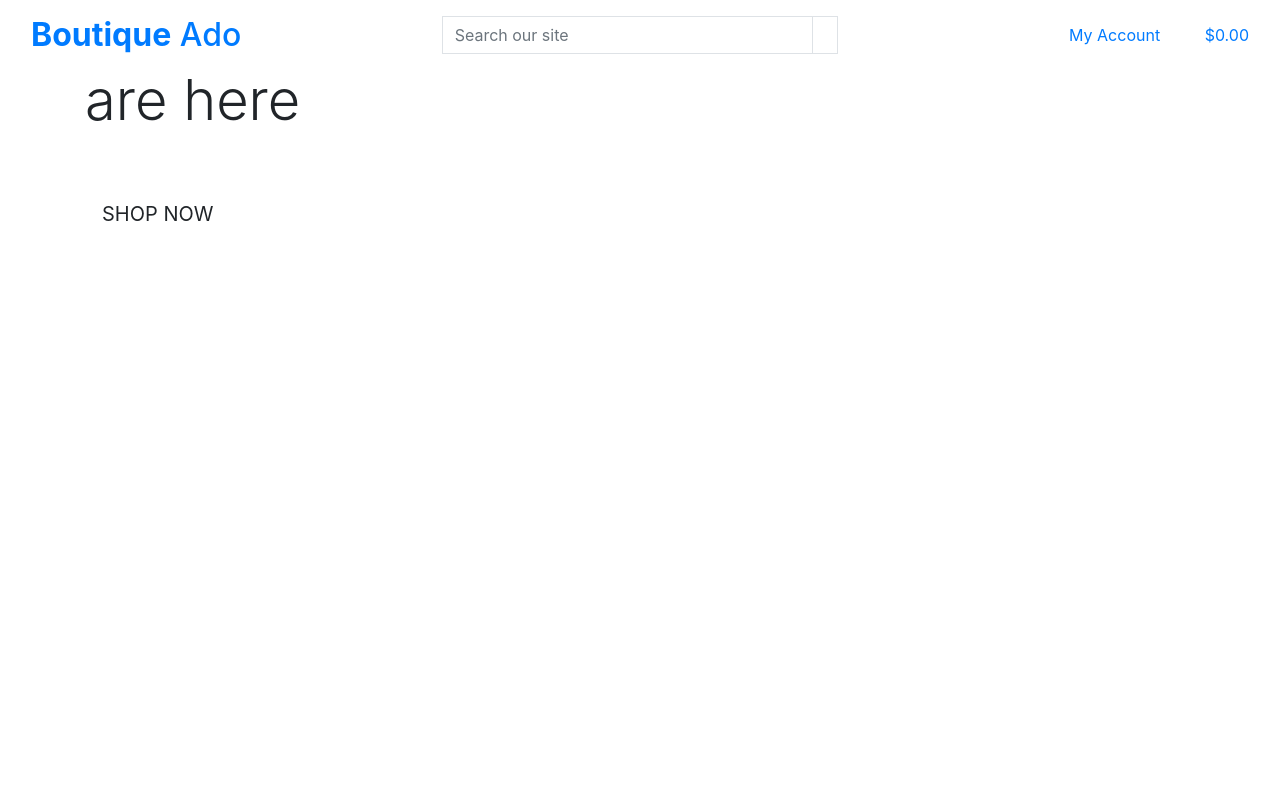
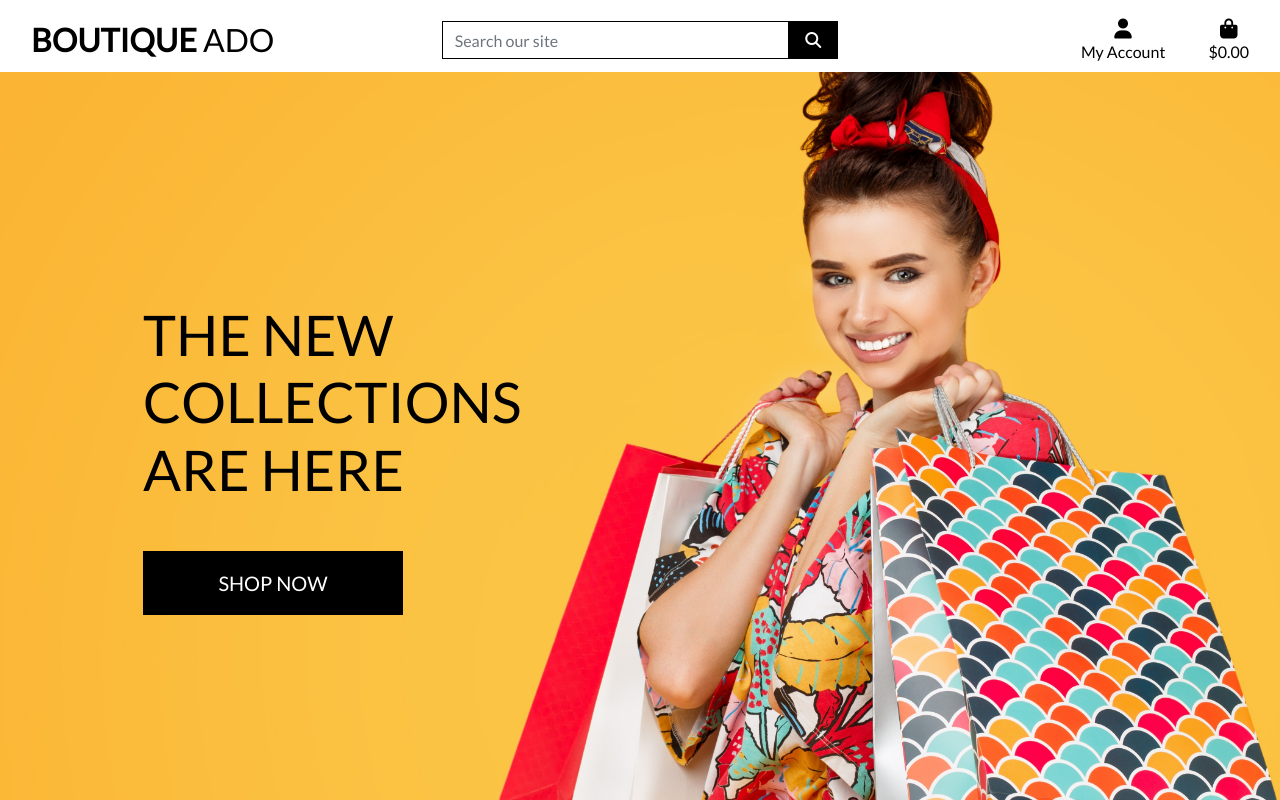
Before and after one commit to Omar6688/boutique_ado_v1-, a Django app: page / in a window 1280 px wide. Run offline with Django 3.2, Linux system fonts and the light colour scheme; some libraries are stand-ins or nearby versions.

Commit message:
Completed home page and css

```diff
--- a/boutique_ado/settings.py
+++ b/boutique_ado/settings.py
@@ -148,6 +148,10 @@ USE_TZ = True
 # https://docs.djangoproject.com/en/3.2/howto/static-files/
 
 STATIC_URL = '/static/'
+STATICFILES_DIRS = (os.path.join(BASE_DIR, 'static'),)
+
+MEDIA_URL = '/media/'
+MEDIA_ROOT = os.path.join(BASE_DIR, 'media')
 
 # Default primary key field type
 # https://docs.djangoproject.com/en/3.2/ref/settings/#default-auto-field
--- a/boutique_ado/urls.py
+++ b/boutique_ado/urls.py
@@ -1,4 +1,4 @@
-"""botique_ado URL Configuration
+"""boutique_ado URL Configuration
 
 The `urlpatterns` list routes URLs to views. For more information please see:
     https://docs.djangoproject.com/en/3.2/topics/http/urls/
@@ -15,9 +15,11 @@ Including another URLconf
 """
 from django.contrib import admin
 from django.urls import path, include
+from django.conf import settings
+from django.conf.urls.static import static
 
 urlpatterns = [
     path('admin/', admin.site.urls),
     path('accounts/', include('allauth.urls')),
     path('', include('home.urls')),
-]
+] + static(settings.MEDIA_URL, document_root=settings.MEDIA_ROOT)
--- /dev/null
+++ b/static/css/base.css
@@ -0,0 +1,81 @@
+html {
+    height: 100%;
+}
+
+body {
+    background: url('/media/homepage_background_cropped.jpg') no-repeat center center fixed;
+    background-size: cover;
+    height: calc(100vh - 164px);
+    color: #555;
+    font-family: 'Lato';
+}
+
+/* from Bulma */
+.icon {
+    align-items: center;
+    display: inline-flex;
+    justify-content: center;
+    height: 1.5rem;
+    width: 1.5rem;
+}
+
+.logo-font {
+    text-transform: uppercase;
+}
+
+.main-logo-link {
+    width: fit-content;
+}
+
+.shop-now-button {
+    background: black;
+    color: white;
+    min-width: 260px;
+}
+
+.btn-black {
+    background: black;
+    color: white;
+}
+
+.shop-now-button:hover,
+.shop-now-button:active,
+.shop-now-button:focus,
+.btn-black:hover,
+.btn-black:active,
+.btn-black:focus {
+    background: #222;
+    color: white;
+}
+
+.text-black {
+    color: #000 !important;
+}
+
+.border-black {
+    border: 1px solid black !important;
+}
+
+/* -------------------------------- Media Queries */
+
+/* Slightly larger container on xl screens */
+@media (min-width: 1200px) {
+  .container {
+    max-width: 80%;
+  }
+}
+
+/* fixed top navbar only on medium and up */
+@media (min-width: 992px) {
+    .fixed-top-desktop-only {
+        position: fixed;
+        top: 0;
+        right: 0;
+        left: 0;
+        z-index: 1030;
+    }
+
+    .header-container {
+        padding-top: 164px;
+    }
+}
--- a/templates/base.html
+++ b/templates/base.html
@@ -17,12 +17,16 @@
   {% block corecss %}
   <link rel="stylesheet" href="https://stackpath.bootstrapcdn.com/bootstrap/4.4.1/css/bootstrap.min.css"
     integrity="sha384-Vkoo8x4CGsO3+Hhxv8T/Q5PaXtkKtu6ug5TOeNV6gBiFeWPGFN9MuhOf23Q9Ifjh" crossorigin="anonymous">
+  <link rel="stylesheet" href="https://fonts.googleapis.com/css?family=Lato&display=swap">
+  <link rel="stylesheet" href="{% static 'css/base.css' %}">
   {% endblock %}
 
   {% block extra_css %}
   {% endblock %}
 
   {% block corejs %}
+  <!-- Add your kit code -->
+  <script src="https://kit.fontawesome.com/1549b4fb2c.js" crossorigin="anonymous"></script>
   <script src="https://cdn.jsdelivr.net/npm/jquery@3.5.1/dist/jquery.min.js"
     integrity="sha256-9/aliU8dGd2tb6OSsuzixeV4y/faTqgFtohetphbbj0=" crossorigin="anonymous"></script>
   <script src="https://cdn.jsdelivr.net/npm/popper.js@1.16.0/dist/umd/popper.min.js"
```
Also changed, not shown: media/homepage_background_cropped.jpg (added).
